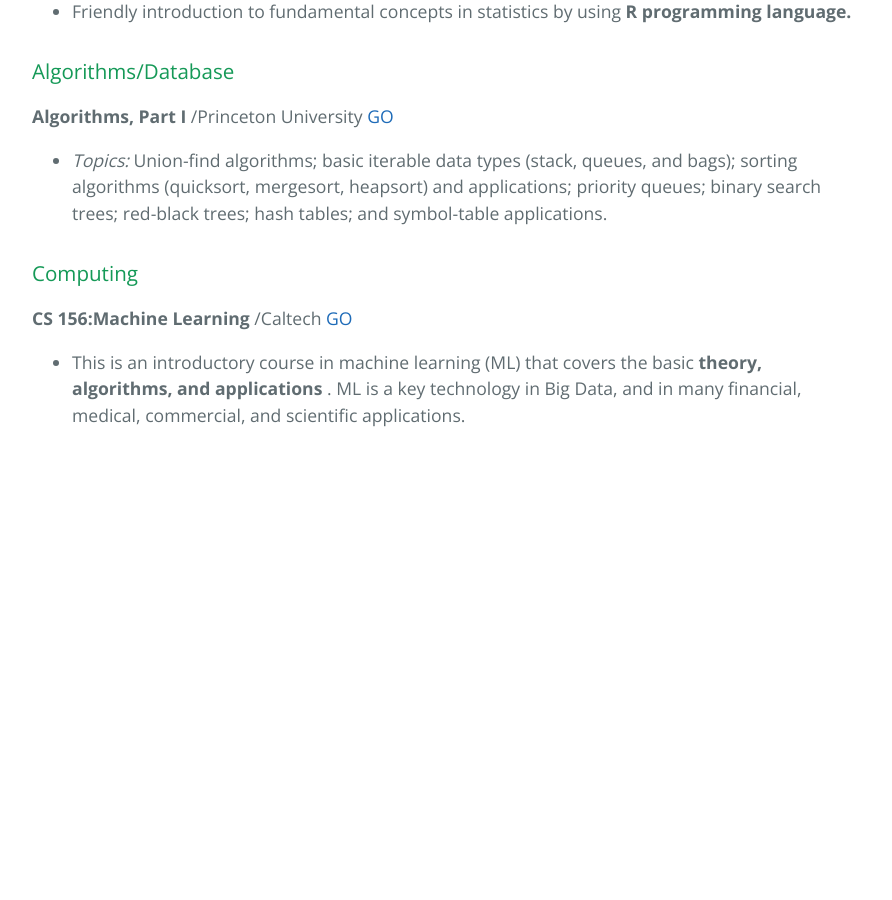
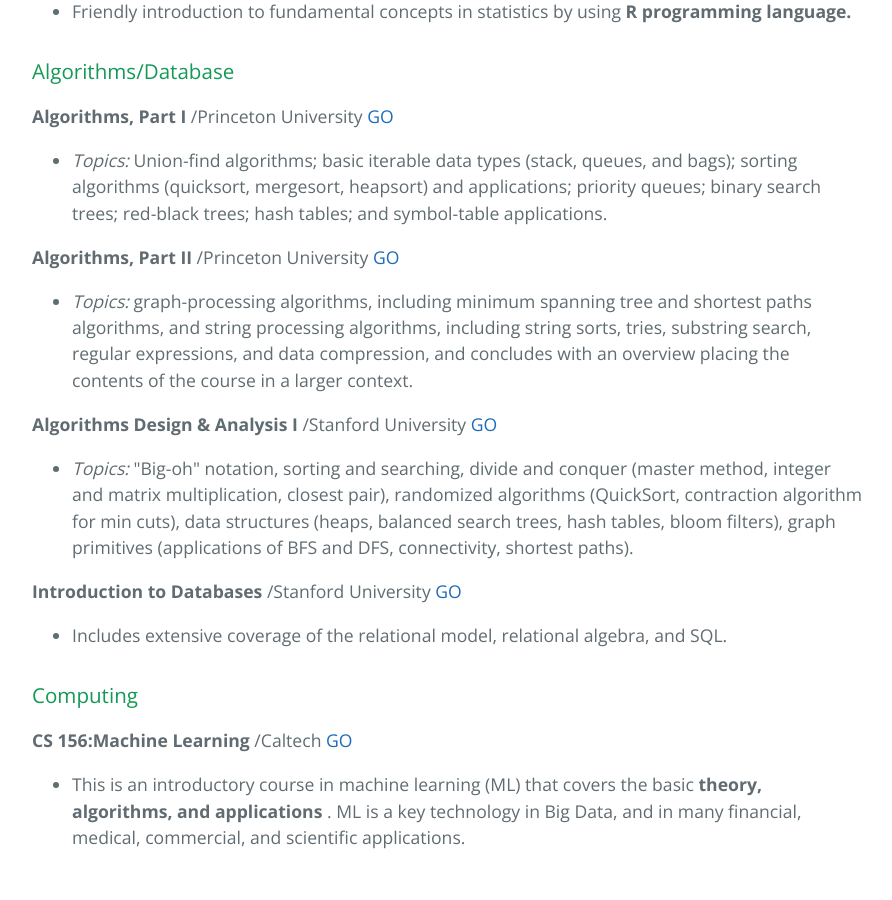
Before and after one commit to ltp19930730/SummerProject, a Django app: page /about/ in a window 1280 px wide. Shown: the part 1138-2038 px from the top of the page, without its empty margins (192-1084 px from the left). Before the commit the page ends 1565 px from the top, so only its background shows below. Run offline with Django 3.2, Linux system fonts and the light colour scheme; parts of the project's set-up code (start-up, migrations or seed data) failed here and were passed over.

Commit message:
update the database

```diff
--- a/CourseYelp/Homepage/templates/about.html
+++ b/CourseYelp/Homepage/templates/about.html
@@ -81,6 +81,33 @@
           </li>
           </ul>
 
+          <strong>Algorithms, Part II</strong> /Princeton University <a href="/course/4/">GO</a></p>
+          <ul>
+          <li>
+            <em>Topics:</em> graph-processing algorithms, including minimum spanning tree and shortest
+             paths algorithms, and string processing algorithms, including string sorts, tries,
+             substring search, regular expressions, and data compression, and concludes with an
+              overview placing the contents of the course in a larger context.
+          </li>
+          </ul>
+
+          <strong>Algorithms Design & Analysis I</strong> /Stanford University <a href="/course/5/">GO</a></p>
+          <ul>
+          <li>
+            <em>Topics:</em> "Big-oh" notation, sorting and searching, divide and conquer
+            (master method, integer and matrix multiplication, closest pair), randomized
+            algorithms (QuickSort, contraction algorithm for min cuts), data structures
+            (heaps, balanced search trees, hash tables, bloom filters), graph primitives
+            (applications of BFS and DFS, connectivity, shortest paths).
+          </li>
+          </ul>
+          <strong>Introduction to Databases</strong> /Stanford University <a href="/course/13/">GO</a></p>
+          <ul>
+          <li>
+           Includes extensive coverage of the relational model, relational algebra, and SQL.
+          </li>
+          </ul>
+
           <h3>Computing</h3>
 
           <strong>CS 156:Machine Learning</strong> /Caltech <a href="/course/12/">GO</a></p>
```
Also changed, not shown: CourseYelp/db.sqlite3, CourseYelp/static_in_env/media_root/Mit.png (added).
